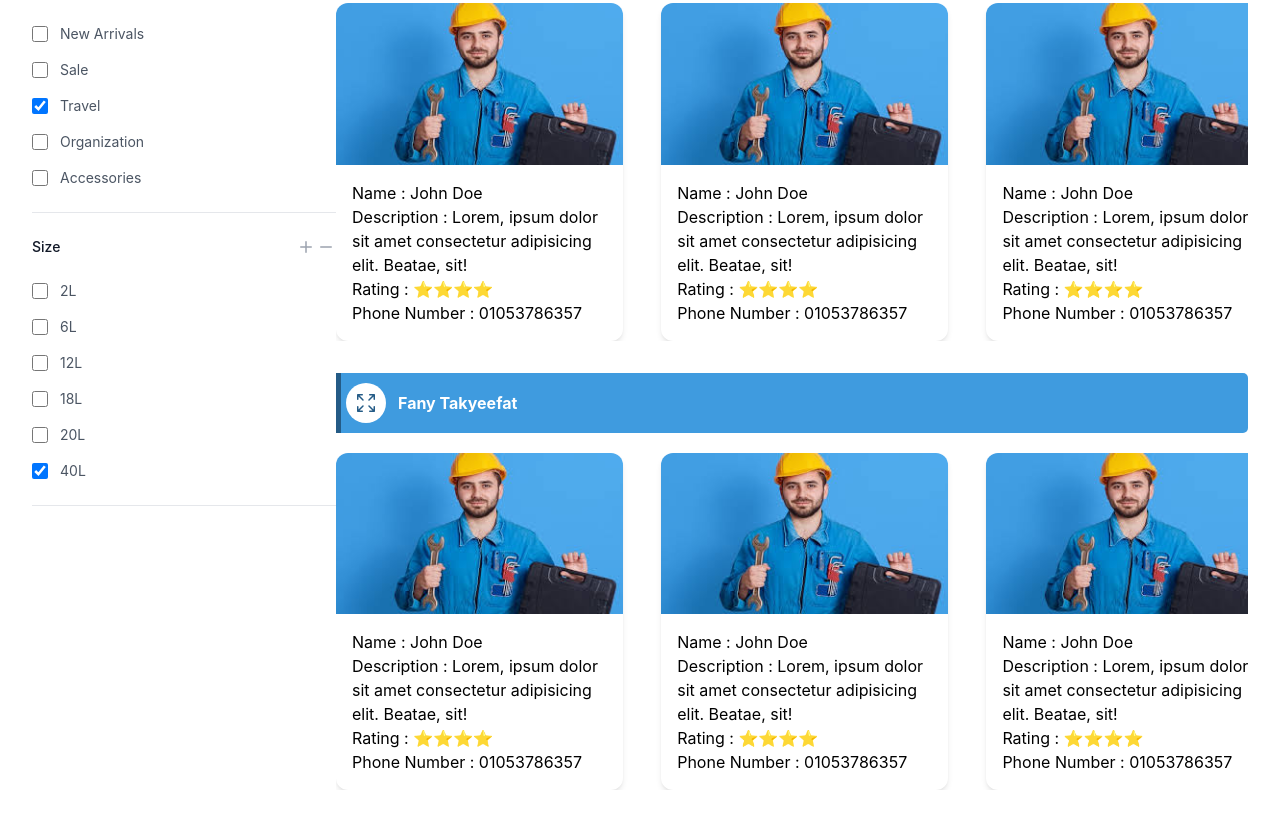
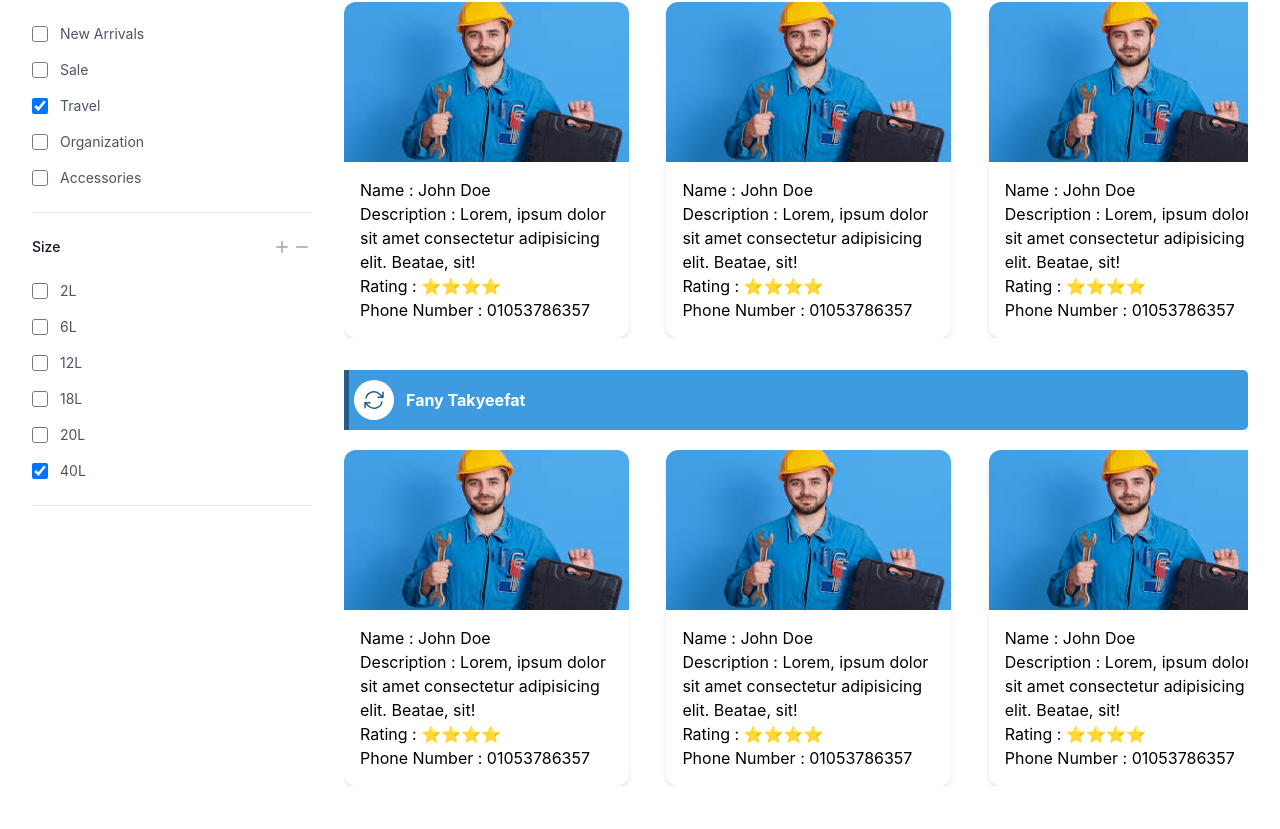
Before and after one commit to kareemAmarah95/sanay3y-frontend-app, a React (Create React App) app: page / in a window 1280 px wide. Shown: the part 727-1556 px from the top of the page. Built offline with nearby package versions, Linux system fonts and the light colour scheme.

Commit message:
hello world comment in the app.js file

```diff
--- a/src/App.js
+++ b/src/App.js
@@ -2,7 +2,7 @@ import "./App.css";
 import Register from "./components/Register";
 import Login from "./components/Login";
 import Home from "./components/Home";
-
+// hello world
 function App() {
   return (
     <div className="App">
--- a/src/components/AsideNavbar.css
+++ b/src/components/AsideNavbar.css
@@ -56,6 +56,10 @@
 }
 @media screen and (min-width: 320px) and (max-width: 767px) {
   .swiper-slide {
-    margin-right: 20px !important;
+    /* margin-right: 20px !important; */
+  }
+
+  .adjust-ui-col {
+    display: grid !important;
   }
 }
--- a/src/components/AsideNavbar.jsx
+++ b/src/components/AsideNavbar.jsx
@@ -721,11 +721,12 @@ const AsideNavbar = () => {
               <h2 id="products-heading" className="sr-only">
                 Products
               </h2>
-
+              {/* flex justify-between */}
               {/* <div className="grid grid-cols-1 gap-x-8 gap-y-10 lg:grid-cols-4"> */}
-              <div className="flex justify-between">
+              <div className="grid grid-cols-1 gap-x-8 gap-y-10 lg:grid-cols-4 adjust-ui-col">
                 {/*  Filters  */}
-                <form className="hidden lg:block  w-1/4">
+                {/* w-1/4 */}
+                <form className="hidden lg:block  ">
                   <h3 className="sr-only">Categories</h3>
                   <ul
                     role="list"
@@ -1165,8 +1166,8 @@ const AsideNavbar = () => {
                     <div className="swiper-pagination"></div>
                   </div>
                 </div> */}
-
-                <div className="flex-col w-3/4 text-left">
+                {/* w-3/4 */}
+                <div className="flex-col col-span-3 text-left">
                   {/* Category and section Sebaka*/}
 
                   <div>
@@ -1282,6 +1283,19 @@ const AsideNavbar = () => {
                   <div>
                     <div className="flex category-header mt-8 items-center cursor-pointer">
                       <div className="icon-holder me-3">
+                        {/* <svg
+                          xmlns="http://www.w3.org/2000/svg"
+                          viewBox="0 0 24 24"
+                          fill="currentColor"
+                          class="w-6 h-6"
+                        >
+                          <path
+                            fill-rule="evenodd"
+                            d="M15 3.75a.75.75 0 01.75-.75h4.5a.75.75 0 01.75.75v4.5a.75.75 0 01-1.5 0V5.56l-3.97 3.97a.75.75 0 11-1.06-1.06l3.97-3.97h-2.69a.75.75 0 01-.75-.75zm-12 0A.75.75 0 013.75 3h4.5a.75.75 0 010 1.5H5.56l3.97 3.97a.75.75 0 01-1.06 1.06L4.5 5.56v2.69a.75.75 0 01-1.5 0v-4.5zm11.47 11.78a.75.75 0 111.06-1.06l3.97 3.97v-2.69a.75.75 0 011.5 0v4.5a.75.75 0 01-.75.75h-4.5a.75.75 0 010-1.5h2.69l-3.97-3.97zm-4.94-1.06a.75.75 0 010 1.06L5.56 19.5h2.69a.75.75 0 010 1.5h-4.5a.75.75 0 01-.75-.75v-4.5a.75.75 0 011.5 0v2.69l3.97-3.97a.75.75 0 011.06 0z"
+                            clip-rule="evenodd"
+                          />
+                        </svg> */}
+
                         <svg
                           xmlns="http://www.w3.org/2000/svg"
                           viewBox="0 0 24 24"
@@ -1290,7 +1304,7 @@ const AsideNavbar = () => {
                         >
                           <path
                             fill-rule="evenodd"
-                            d="M15 3.75a.75.75 0 01.75-.75h4.5a.75.75 0 01.75.75v4.5a.75.75 0 01-1.5 0V5.56l-3.97 3.97a.75.75 0 11-1.06-1.06l3.97-3.97h-2.69a.75.75 0 01-.75-.75zm-12 0A.75.75 0 013.75 3h4.5a.75.75 0 010 1.5H5.56l3.97 3.97a.75.75 0 01-1.06 1.06L4.5 5.56v2.69a.75.75 0 01-1.5 0v-4.5zm11.47 11.78a.75.75 0 111.06-1.06l3.97 3.97v-2.69a.75.75 0 011.5 0v4.5a.75.75 0 01-.75.75h-4.5a.75.75 0 010-1.5h2.69l-3.97-3.97zm-4.94-1.06a.75.75 0 010 1.06L5.56 19.5h2.69a.75.75 0 010 1.5h-4.5a.75.75 0 01-.75-.75v-4.5a.75.75 0 011.5 0v2.69l3.97-3.97a.75.75 0 011.06 0z"
+                            d="M4.755 10.059a7.5 7.5 0 0112.548-3.364l1.903 1.903h-3.183a.75.75 0 100 1.5h4.992a.75.75 0 00.75-.75V4.356a.75.75 0 00-1.5 0v3.18l-1.9-1.9A9 9 0 003.306 9.67a.75.75 0 101.45.388zm15.408 3.352a.75.75 0 00-.919.53 7.5 7.5 0 01-12.548 3.364l-1.902-1.903h3.183a.75.75 0 000-1.5H2.984a.75.75 0 00-.75.75v4.992a.75.75 0 001.5 0v-3.18l1.9 1.9a9 9 0 0015.059-4.035.75.75 0 00-.53-.918z"
                             clip-rule="evenodd"
                           />
                         </svg>
```
